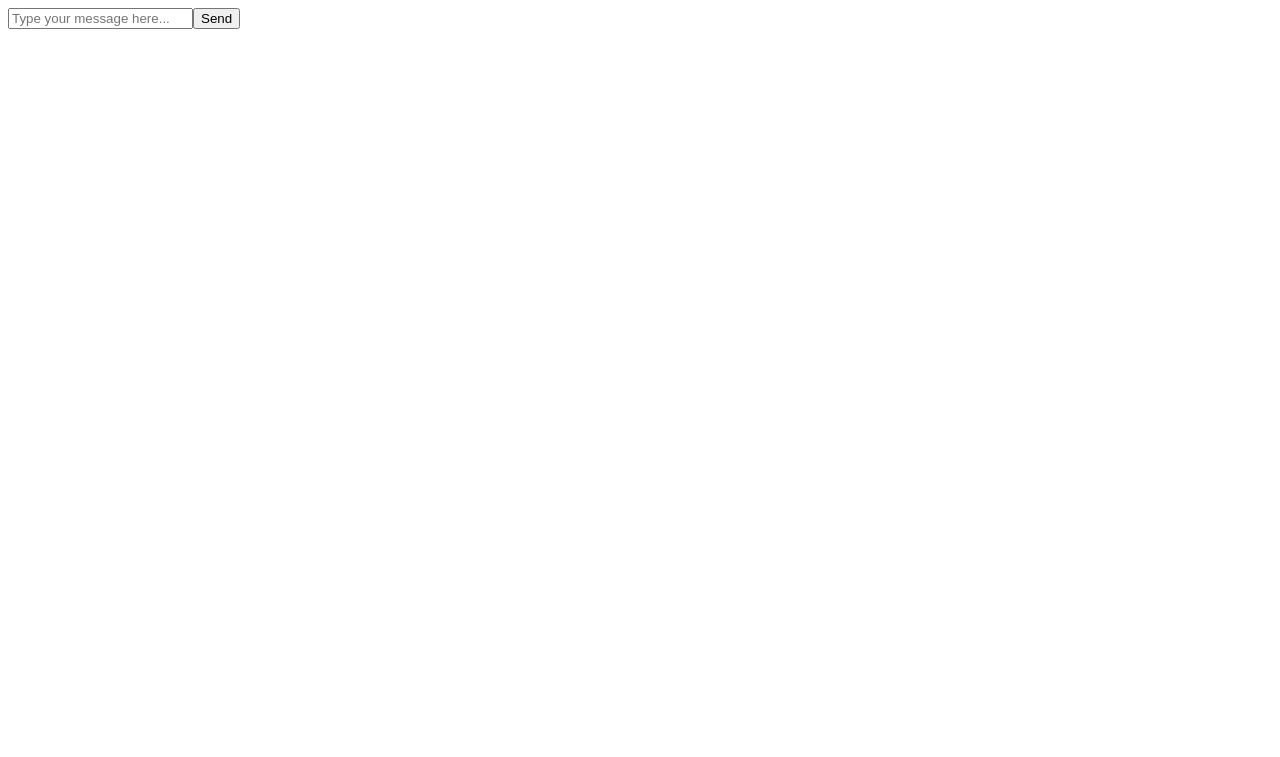
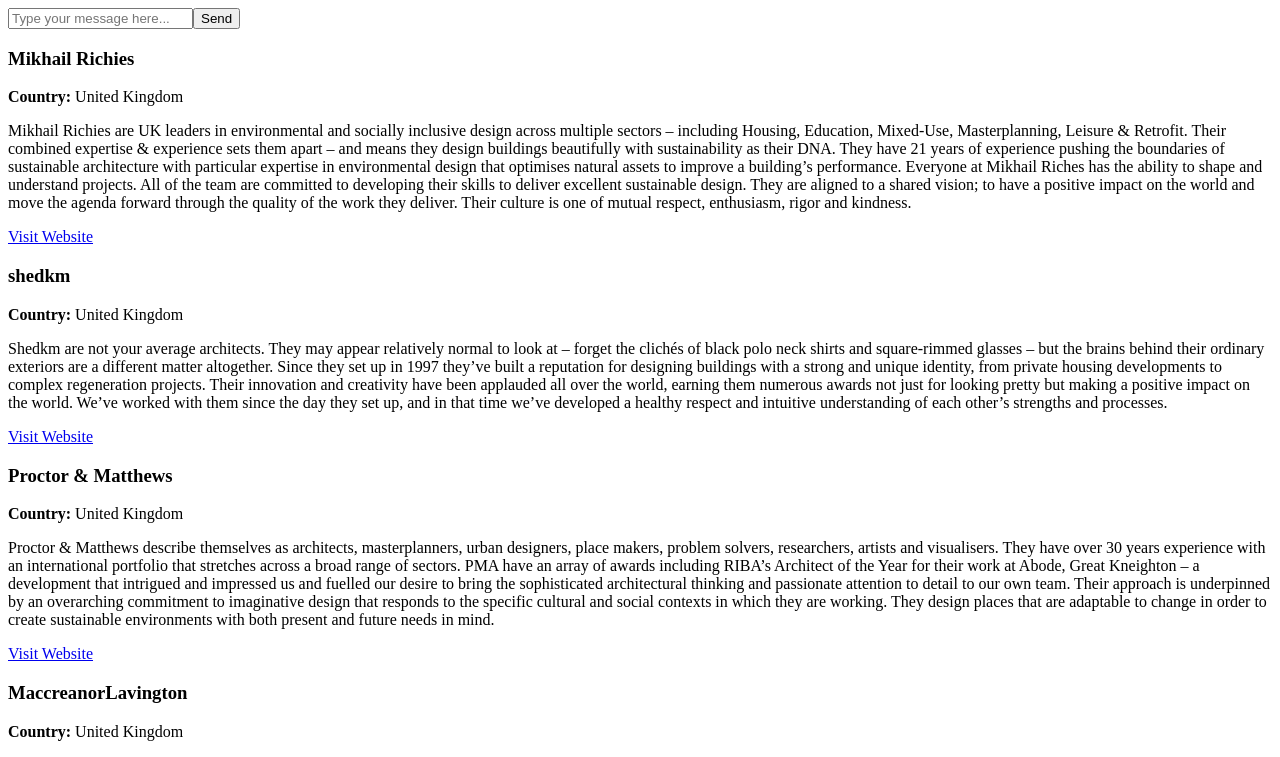
Before and after one commit to gprem09/Urban.I, a React (Create React App) app in the folder frontend/: page / in a window 1280 px wide. Shown: the top 757 px of the page. Built offline with nearby package versions, Linux system fonts and the light colour scheme.

Commit message:
updating

```diff
--- a/frontend/src/components/chat.js
+++ b/frontend/src/components/chat.js
@@ -1,9 +1,11 @@
 import React, { useState } from 'react';
 import axios from 'axios';
+import profiles from './profilesData';
 
 export const Chat = () => {
     const [inputText, setInputText] = useState('');
     const [chatHistory, setChatHistory] = useState([]);
+    const [selectedProfile, setSelectedProfile] = useState(null);
 
     const handleInputChange = (event) => {
         setInputText(event.target.value);
@@ -21,9 +23,21 @@
 
             setChatHistory(chatHistory => [...chatHistory, { question: inputText, answer: reply }]);
             setInputText('');
+            const suggestedProfileName = extractProfileName(reply);
+            if (suggestedProfileName) {
+                const profile = profiles.find(p => p.name.toLowerCase().includes(suggestedProfileName.toLowerCase()));
+                setSelectedProfile(profile);
+            } else {
+                setSelectedProfile(null);
+            }
         } catch (error) {
             console.error('ERROR', error);
         }
+    };
+
+    const extractProfileName = (reply) => {
+        const profileNameMatch = profiles.find(profile => reply.includes(profile.name));
+        return profileNameMatch ? profileNameMatch.name : null;
     };
 
     return (
@@ -46,6 +60,25 @@
                 />
                 <button type="submit" className="chat-submit">Send</button>
             </form>
+            <div className="profiles-container">
+                {selectedProfile ? (
+                    <div className="profile-card">
+                        <h3>{selectedProfile.name}</h3>
+                        <p><strong>Country:</strong> {selectedProfile.country}</p>
+                        <p>{selectedProfile.profile}</p>
+                        <a href={selectedProfile.website} target="_blank" rel="noopener noreferrer">Visit Website</a>
+                    </div>
+                ) : (
+                    profiles.map((profile, index) => (
+                        <div key={index} className="profile-card">
+                            <h3>{profile.name}</h3>
+                            <p><strong>Country:</strong> {profile.country}</p>
+                            <p>{profile.profile}</p>
+                            <a href={profile.website} target="_blank" rel="noopener noreferrer">Visit Website</a>
+                        </div>
+                    ))
+                )}
+            </div>
         </div>
     );
 };
--- /dev/null
+++ b/frontend/src/components/profilesData.js
@@ -0,0 +1,34 @@
+const profiles = [
+    {
+        name: 'Mikhail Richies',
+        country: 'United Kingdom',
+        profile: 'Mikhail Richies are UK leaders in environmental and socially inclusive design across multiple sectors – including Housing, Education, Mixed-Use, Masterplanning, Leisure & Retrofit. Their combined expertise & experience sets them apart – and means they design buildings beautifully with sustainability as their DNA. They have 21 years of experience pushing the boundaries of sustainable architecture with particular expertise in environmental design that optimises natural assets to improve a building’s performance. Everyone at Mikhail Riches has the ability to shape and understand projects. All of the team are committed to developing their skills to deliver excellent sustainable design. They are aligned to a shared vision; to have a positive impact on the world and move the agenda forward through the quality of the work they deliver. Their culture is one of mutual respect, enthusiasm, rigor and kindness.',
+        website: 'https://www.mikhailriches.com/'
+    },
+    {
+        name: 'shedkm',
+        country: 'United Kingdom',
+        profile: 'Shedkm are not your average architects. They may appear relatively normal to look at – forget the clichés of black polo neck shirts and square-rimmed glasses – but the brains behind their ordinary exteriors are a different matter altogether. Since they set up in 1997 they’ve built a reputation for designing buildings with a strong and unique identity, from private housing developments to complex regeneration projects. Their innovation and creativity have been applauded all over the world, earning them numerous awards not just for looking pretty but making a positive impact on the world. We’ve worked with them since the day they set up, and in that time we’ve developed a healthy respect and intuitive understanding of each other’s strengths and processes.',
+        website: 'https://www.shedkm.co.uk/'
+    },
+    {
+        name: 'Proctor & Matthews',
+        country: 'United Kingdom',
+        profile: 'Proctor & Matthews describe themselves as architects, masterplanners, urban designers, place makers, problem solvers, researchers, artists and visualisers. They have over 30 years experience with an international portfolio that stretches across a broad range of sectors. PMA have an array of awards including RIBA’s Architect of the Year for their work at Abode, Great Kneighton – a development that intrigued and impressed us and fuelled our desire to bring the sophisticated architectural thinking and passionate attention to detail to our own team. Their approach is underpinned by an overarching commitment to imaginative design that responds to the specific cultural and social contexts in which they are working. They design places that are adaptable to change in order to create sustainable environments with both present and future needs in mind.',
+        website: 'https://www.hawkinsbrown.com/'
+    },
+    {
+        name: 'MaccreanorLavington',
+        country: 'United Kingdom',
+        profile: 'MaccreanorLavington’s work is the result of rigorous observation and investigation of each projects physical and cultural context. We make architecture that is both contemporary and timeless. Our interest in creating ‘ordinary’ places for living and working is expressed at different scales; from the careful design of public spaces to an inventive yet pragmatic use of materials and detailing. Sustainability is integrated within our work through sensible and value-focused principles. We actively develop close working relationships with clients and other design professionals to produce buildings and places of exceptional quality. Maccreanor Lavington was established in London and Rotterdam in the early nineties by Gerard Maccreanor and Richard Lavington. Our diverse portfolio ranges from individual buildings to large scale urban design. We have particular expertise in housing, public buildings and the regeneration of town centres and former industrial zones. The office has received numerous awards including the prestigious RIBA Stirling Prize (2008), Private Housing Architect of the Year (2008) and Masterplanner of the Year (2009).',
+        website: 'https://www.maccreanorlavington.com/website/en/index.html'
+    },
+    {
+        name: 'Civic Engineers',
+        country: 'United Kingdom',
+        profile: 'We are engineers with a passion and expertise in the design and delivery of high quality award winning buildings, structures and public spaces. We who care about people and the environments they occupy. We provide expertise to help developers and architects bring their plans to life – whether it is converting historic buildings, designing new buildings or creating new public spaces. We also work with artists to help realise their creative ambitions often complex installations.',
+        website: 'https://civicengineers.com/'
+    }
+];
+
+export default profiles;
```
Also changed, not shown: 2 other files (tests, documents, lock files or other folders).
